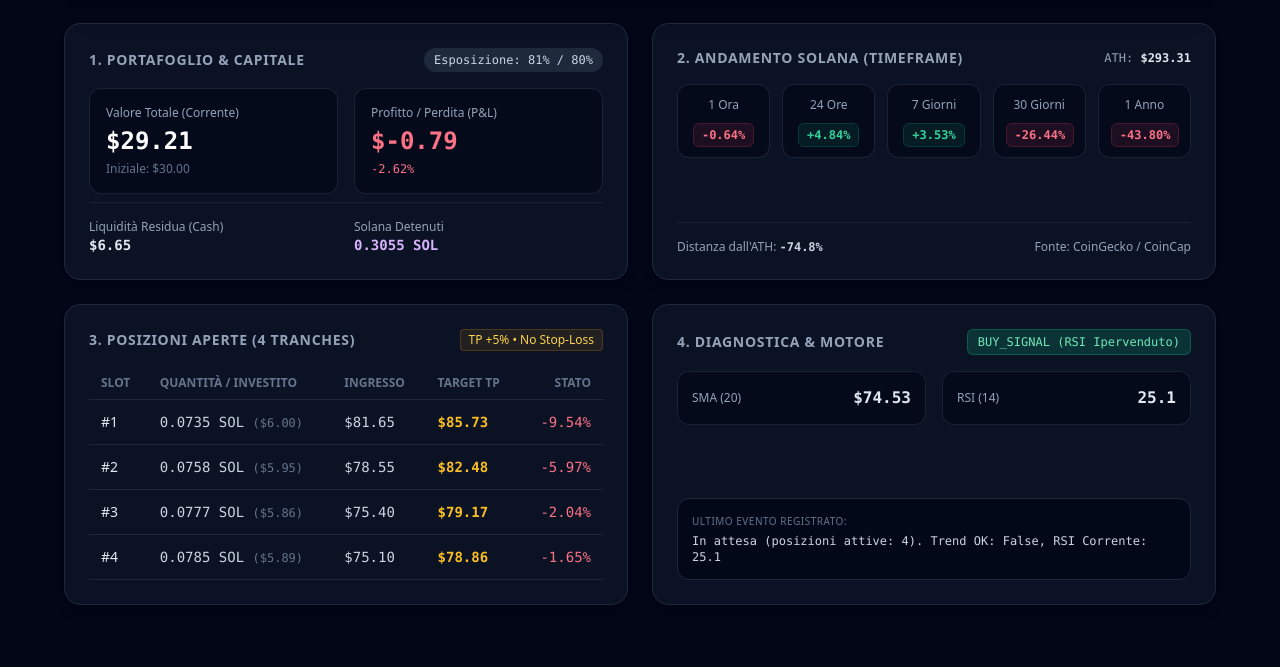
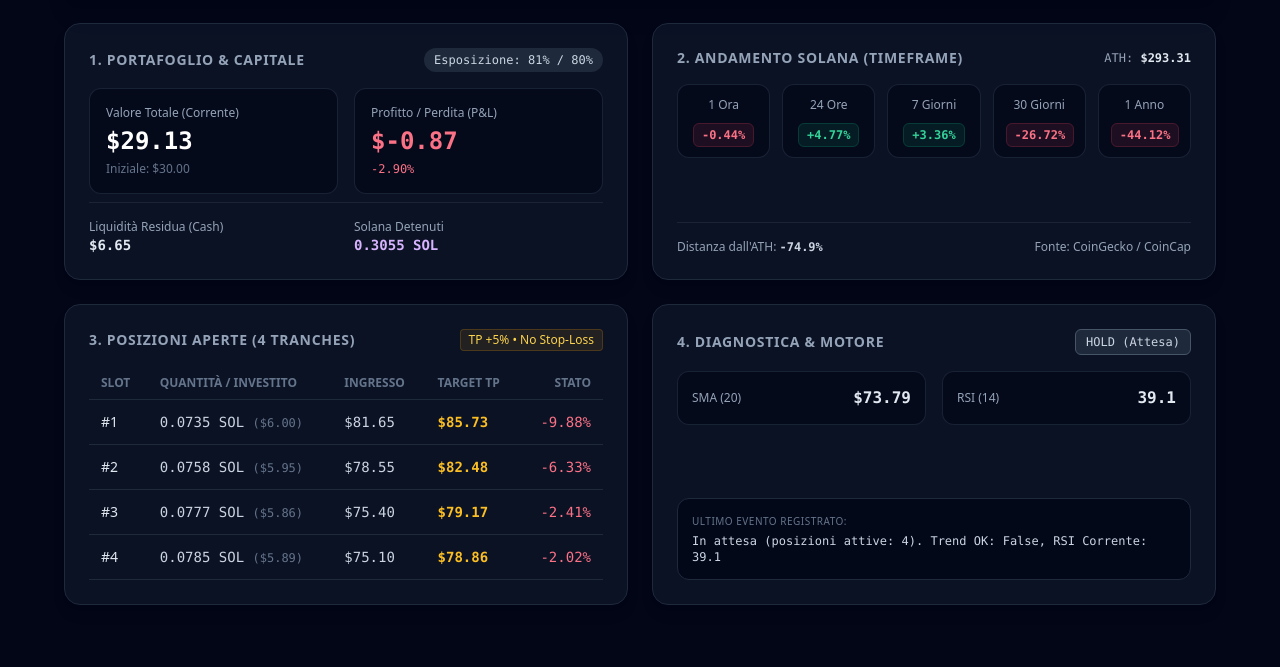
Before and after one commit to vbabb-hub/Unsolbot, a plain HTML site: page index.html in a window 1280 px wide. Shown: the part 133-800 px from the top of the page. Drawn offline with nearby package versions, Linux system fonts and the light colour scheme.

Commit message:
Update web dashboard and README [skip ci]

```diff
--- a/index.html
+++ b/index.html
@@ -20,8 +20,8 @@
                 </div>
             </div>
             <div class="mt-4 md:mt-0 text-left md:text-right">
-                <div class="text-2xl font-mono font-bold text-white">$73.86 <span class="text-xs font-sans font-normal text-slate-400">SOL/USD</span></div>
-                <div class="text-xs text-slate-500 font-mono">Aggiornato: 2026-11-23 17:42:21 UTC</div>
+                <div class="text-2xl font-mono font-bold text-white">$73.58 <span class="text-xs font-sans font-normal text-slate-400">SOL/USD</span></div>
+                <div class="text-xs text-slate-500 font-mono">Aggiornato: 2026-11-23 18:37:47 UTC</div>
             </div>
         </header>
 
@@ -38,13 +38,13 @@
                     <div class="grid grid-cols-2 gap-4 my-2">
                         <div class="bg-slate-950/60 p-4 rounded-xl border border-slate-800/80">
                             <div class="text-xs text-slate-400">Valore Totale (Corrente)</div>
-                            <div class="text-2xl font-mono font-bold text-white mt-1">$29.21</div>
+                            <div class="text-2xl font-mono font-bold text-white mt-1">$29.13</div>
                             <div class="text-xs text-slate-500 mt-1">Iniziale: $30.00</div>
                         </div>
                         <div class="bg-slate-950/60 p-4 rounded-xl border border-slate-800/80">
                             <div class="text-xs text-slate-400">Profitto / Perdita (P&L)</div>
-                            <div class="text-2xl font-mono font-bold text-rose-400 mt-1">$-0.79</div>
-                            <div class="text-xs font-mono text-rose-400 mt-1">-2.62%</div>
+                            <div class="text-2xl font-mono font-bold text-rose-400 mt-1">$-0.87</div>
+                            <div class="text-xs font-mono text-rose-400 mt-1">-2.90%</div>
                         </div>
                     </div>
                 </div>
@@ -70,28 +70,28 @@
                     <div class="grid grid-cols-3 sm:grid-cols-5 gap-3 my-4">
                         <div class="bg-slate-950/60 p-3 rounded-xl border border-slate-800/80 text-center">
                             <div class="text-xs text-slate-400 mb-2">1 Ora</div>
-                            <span class="px-2 py-1 rounded-md text-xs font-mono font-semibold border text-rose-400 bg-rose-500/10 border-rose-500/20">-0.64%</span>
+                            <span class="px-2 py-1 rounded-md text-xs font-mono font-semibold border text-rose-400 bg-rose-500/10 border-rose-500/20">-0.44%</span>
                         </div>
                         <div class="bg-slate-950/60 p-3 rounded-xl border border-slate-800/80 text-center">
                             <div class="text-xs text-slate-400 mb-2">24 Ore</div>
-                            <span class="px-2 py-1 rounded-md text-xs font-mono font-semibold border text-emerald-400 bg-emerald-500/10 border-emerald-500/20">+4.84%</span>
+                            <span class="px-2 py-1 rounded-md text-xs font-mono font-semibold border text-emerald-400 bg-emerald-500/10 border-emerald-500/20">+4.77%</span>
                         </div>
                         <div class="bg-slate-950/60 p-3 rounded-xl border border-slate-800/80 text-center">
                             <div class="text-xs text-slate-400 mb-2">7 Giorni</div>
-                            <span class="px-2 py-1 rounded-md text-xs font-mono font-semibold border text-emerald-400 bg-emerald-500/10 border-emerald-500/20">+3.53%</span>
+                            <span class="px-2 py-1 rounded-md text-xs font-mono font-semibold border text-emerald-400 bg-emerald-500/10 border-emerald-500/20">+3.36%</span>
                         </div>
                         <div class="bg-slate-950/60 p-3 rounded-xl border border-slate-800/80 text-center">
                             <div class="text-xs text-slate-400 mb-2">30 Giorni</div>
-                            <span class="px-2 py-1 rounded-md text-xs font-mono font-semibold border text-rose-400 bg-rose-500/10 border-rose-500/20">-26.44%</span>
+                            <span class="px-2 py-1 rounded-md text-xs font-mono font-semibold border text-rose-400 bg-rose-500/10 border-rose-500/20">-26.72%</span>
                         </div>
                         <div class="bg-slate-950/60 p-3 rounded-xl border border-slate-800/80 text-center col-span-3 sm:col-span-1">
                             <div class="text-xs text-slate-400 mb-2">1 Anno</div>
-                            <span class="px-2 py-1 rounded-md text-xs font-mono font-semibold border text-rose-400 bg-rose-500/10 border-rose-500/20">-43.80%</span>
+                            <span class="px-2 py-1 rounded-md text-xs font-mono font-semibold border text-rose-400 bg-rose-500/10 border-rose-500/20">-44.12%</span>
                         </div>
                     </div>
                 </div>
                 <div class="pt-4 border-t border-slate-800/80 flex justify-between items-center text-xs text-slate-400">
-                    <span>Distanza dall'ATH: <strong class="font-mono text-slate-300">-74.8%</strong></span>
+                    <span>Distanza dall'ATH: <strong class="font-mono text-slate-300">-74.9%</strong></span>
                     <span>Fonte: CoinGecko / CoinCap</span>
                 </div>
             </section>
@@ -120,28 +120,28 @@
                 <td class="py-3 px-3 font-mono text-slate-300">0.0735 SOL <span class="text-xs text-slate-500">($6.00)</span></td>
                 <td class="py-3 px-3 font-mono text-slate-300">$81.65</td>
                 <td class="py-3 px-3 font-mono text-amber-400 font-semibold">$85.73</td>
-                <td class="py-3 px-3 font-mono text-rose-400 text-right">-9.54%</td>
+                <td class="py-3 px-3 font-mono text-rose-400 text-right">-9.88%</td>
             </tr>
             <tr class="border-b border-slate-800 hover:bg-slate-800/40 transition">
                 <td class="py-3 px-3 font-medium text-slate-200">#2</td>
                 <td class="py-3 px-3 font-mono text-slate-300">0.0758 SOL <span class="text-xs text-slate-500">($5.95)</span></td>
                 <td class="py-3 px-3 font-mono text-slate-300">$78.55</td>
                 <td class="py-3 px-3 font-mono text-amber-400 font-semibold">$82.48</td>
-                <td class="py-3 px-3 font-mono text-rose-400 text-right">-5.97%</td>
+                <td class="py-3 px-3 font-mono text-rose-400 text-right">-6.33%</td>
             </tr>
             <tr class="border-b border-slate-800 hover:bg-slate-800/40 transition">
                 <td class="py-3 px-3 font-medium text-slate-200">#3</td>
                 <td class="py-3 px-3 font-mono text-slate-300">0.0777 SOL <span class="text-xs text-slate-500">($5.86)</span></td>
                 <td class="py-3 px-3 font-mono text-slate-300">$75.40</td>
                 <td class="py-3 px-3 font-mono text-amber-400 font-semibold">$79.17</td>
-                <td class="py-3 px-3 font-mono text-rose-400 text-right">-2.04%</td>
+                <td class="py-3 px-3 font-mono text-rose-400 text-right">-2.41%</td>
             </tr>
             <tr class="border-b border-slate-800 hover:bg-slate-800/40 transition">
                 <td class="py-3 px-3 font-medium text-slate-200">#4</td>
                 <td class="py-3 px-3 font-mono text-slate-300">0.0785 SOL <span class="text-xs text-slate-500">($5.89)</span></td>
                 <td class="py-3 px-3 font-mono text-slate-300">$75.10</td>
                 <td class="py-3 px-3 font-mono text-amber-400 font-semibold">$78.86</td>
-                <td class="py-3 px-3 font-mono text-rose-400 text-right">-1.65%</td>
+                <td class="py-3 px-3 font-mono text-rose-400 text-right">-2.02%</td>
             </tr>
                         </tbody>
                     </table>
@@ -153,22 +153,22 @@
                 <div>
                     <div class="flex items-center justify-between mb-4">
                         <h2 class="text-sm font-semibold uppercase tracking-wider text-slate-400">4. Diagnostica & Motore</h2>
-                        <span class="text-xs px-2.5 py-1 rounded-md border font-mono bg-emerald-500/20 text-emerald-300 border-emerald-500/30">BUY_SIGNAL (RSI Ipervenduto)</span>
+                        <span class="text-xs px-2.5 py-1 rounded-md border font-mono bg-slate-700/50 text-slate-300 border-slate-600">HOLD (Attesa)</span>
                     </div>
                     <div class="grid grid-cols-2 gap-4 mb-4">
                         <div class="bg-slate-950/60 p-3.5 rounded-xl border border-slate-800/80 flex justify-between items-center">
                             <span class="text-xs text-slate-400">SMA (20)</span>
-                            <span class="font-mono font-semibold text-slate-200">$74.53</span>
+                            <span class="font-mono font-semibold text-slate-200">$73.79</span>
                         </div>
                         <div class="bg-slate-950/60 p-3.5 rounded-xl border border-slate-800/80 flex justify-between items-center">
                             <span class="text-xs text-slate-400">RSI (14)</span>
-                            <span class="font-mono font-semibold text-slate-200">25.1</span>
+                            <span class="font-mono font-semibold text-slate-200">39.1</span>
                         </div>
                     </div>
                 </div>
                 <div class="bg-slate-950/80 p-3.5 rounded-xl border border-slate-800 text-xs font-mono text-slate-300">
                     <span class="text-slate-500 block mb-1 uppercase font-sans text-[10px] tracking-wider">Ultimo Evento Registrato:</span>
-                    In attesa (posizioni attive: 4). Trend OK: False, RSI Corrente: 25.1
+                    In attesa (posizioni attive: 4). Trend OK: False, RSI Corrente: 39.1
                 </div>
             </section>
 
--- a/src/portfolio.json
+++ b/src/portfolio.json
@@ -27,5 +27,5 @@
             "tp": 78.855
         }
     ],
-    "prev_rsi": 25.10773276518222
+    "prev_rsi": 39.110548600624284
 }
```
Also changed, not shown: 1 other file.
